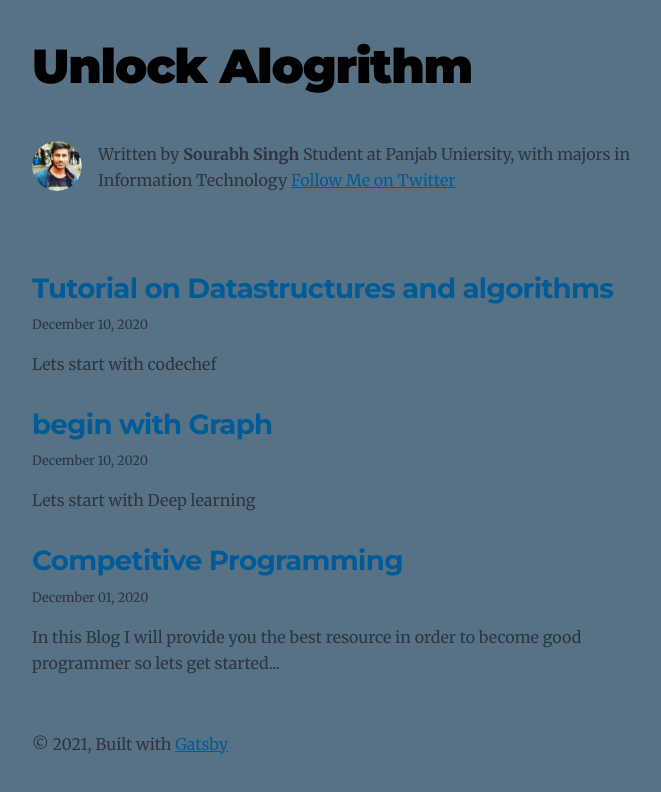
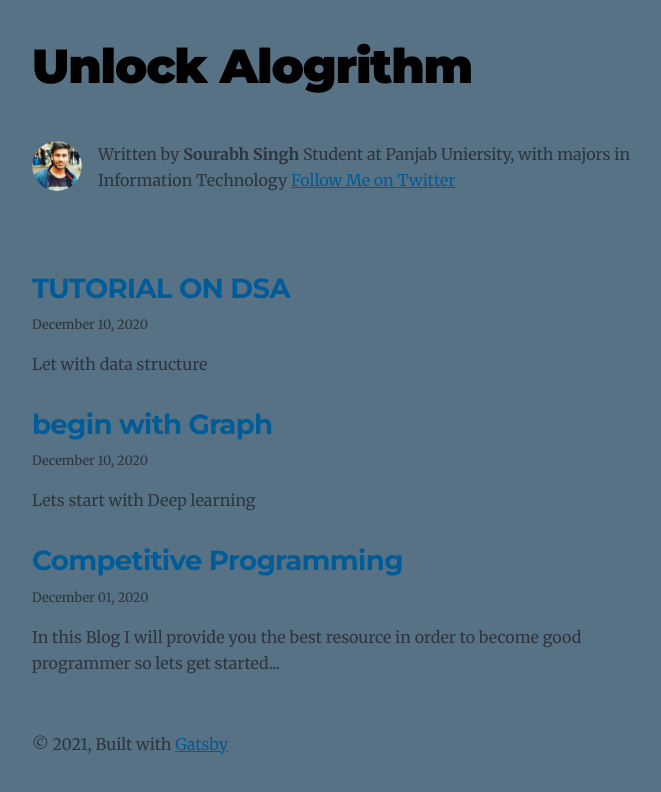
Before and after one commit to backbencher00/my-starter-blog, a Gatsby site: page / in a window 1280 px wide. Shown: the whole page, without its empty margins (292-953 px from the left). Built offline with nearby package versions, Linux system fonts and the light colour scheme; Gatsby itself is replaced by a stand-in of ours.

Commit message:
Update index
fff

```diff
--- a/content/blog/Competitive Programming/DSA/index.md
+++ b/content/blog/Competitive Programming/DSA/index.md
@@ -1,7 +1,7 @@
 ---
-title: Tutorial on Datastructures and algorithms
+title: TUTORIAL ON DSA
 date: "2020-12-10T22:12:03.284Z"
-description: "Lets start with codechef"
+description: "Let with data structure"
 ---
 ## A breaf introduction of data structure and algorithms
 
```
